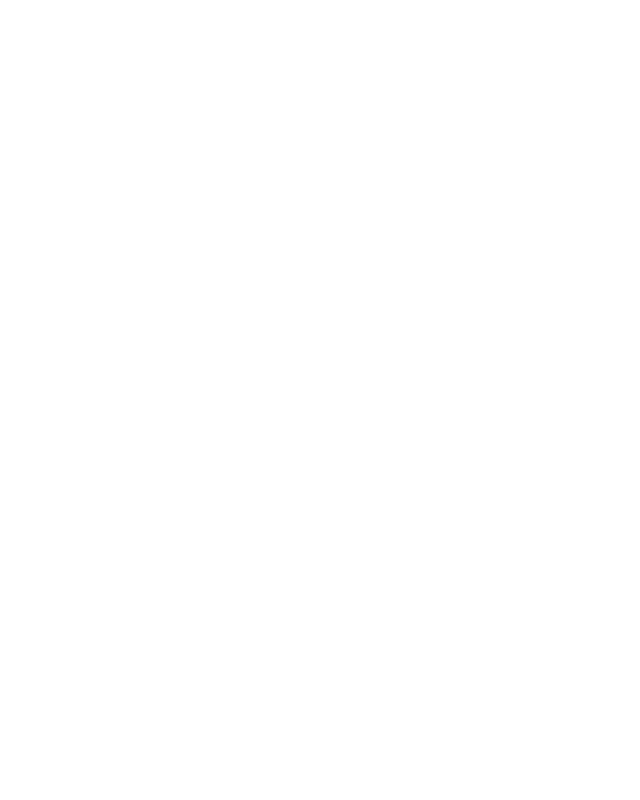
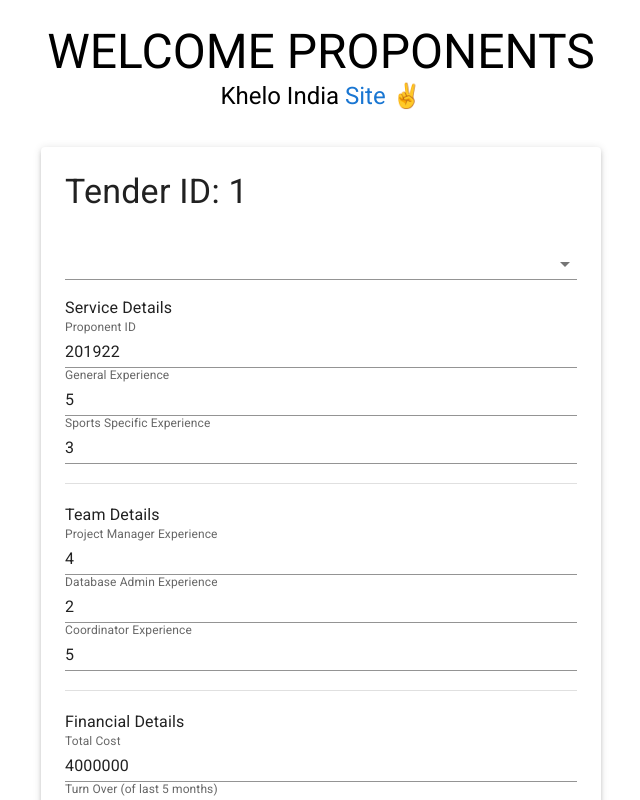
Before and after one commit to hariomkushwaha/KheloIndiaFrontend, a React (Create React App) app: page /post/proponent/1 in a window 1280 px wide. Shown: the top 800 px of the page, without its empty margins (319-959 px from the left). Built offline with nearby package versions, Linux system fonts and the light colour scheme.

Commit message:
nautanki code

```diff
--- a/src/App.js
+++ b/src/App.js
@@ -32,11 +32,12 @@
         <Route path="/" element={<MainLandingPage />} />
         {/* <Route path="/Tender/:TenderId" element={<ProposalForm />} /> */}
         <Route path="/post/tender/" element={<Tender />} />
-        {/* <Route path="/post/proponent/:tenderID" element={<ProponentForm />} /> */}
-        <Route path="/post/proponent/:tenderID" element={<ProposalForm />} />
+        <Route path="/post/proponent/:tenderID" element={<ProponentForm />} />
+        {/* <Route path="/post/proponent/:tenderID" element={<ProposalForm />} /> */}
         {/* <Route path="/admin" element={<AdminDashboard />} /> */}
         <Route path="/proponent/signup" element={<SignUp />} />
         <Route path="/proponent/signin" element={<SignIn />} />
+        <Route path="/proponent/" element={<ProposalForm />} />
         <Route path="/proponent/:proponentID" element={<Proponent />} />
         <Route path="/admin" element={<AdminDashboard />} />
         <Route path="/admin/list/:tenderID" element={<AdminListView />} />
--- a/src/pages/Proponentform.js
+++ b/src/pages/Proponentform.js
@@ -1,3 +1,4 @@
+/* eslint-disable no-unused-vars */
 import React, { useState } from "react";
 import {
   Box,
--- a/src/pages/ProposalForm.js
+++ b/src/pages/ProposalForm.js
@@ -1,3 +1,4 @@
+/* eslint-disable react-hooks/exhaustive-deps */
 import { TextField } from "@mui/material";
 import React, { useEffect, useState } from "react";
 
```
